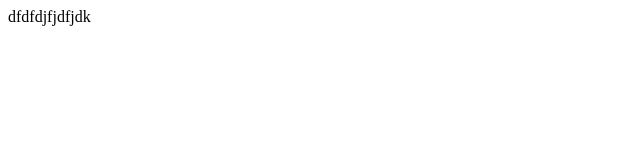
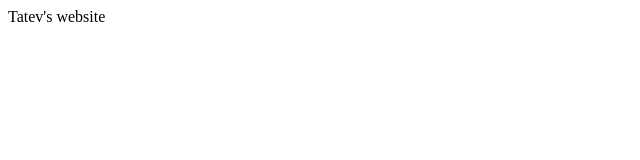
Before and after one commit to tatevigityan/Memory-Card-Game, a plain HTML site: page index.html in a window 1280 px wide. Shown: the full height of the page, 0-640 px from the left. Drawn offline with Linux system fonts and the light colour scheme.

Commit message:
Second commit

```diff
--- a/index.html
+++ b/index.html
@@ -7,6 +7,6 @@
     <title>Document</title>
   </head>
   <body>
-    dfdfdjfjdfjdk
+    Tatev's website
   </body>
 </html>
```
